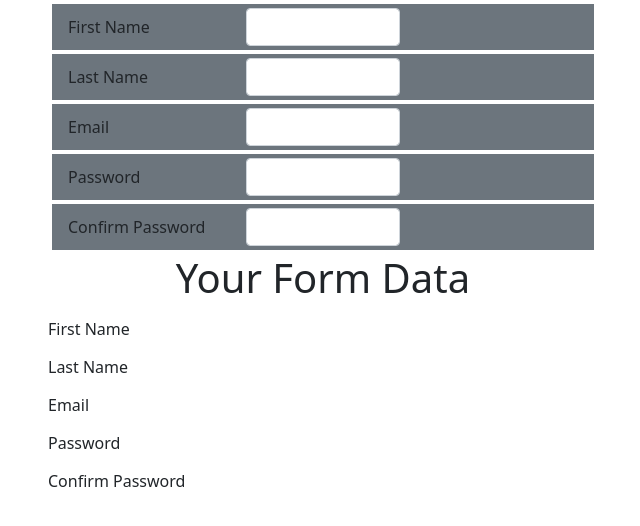
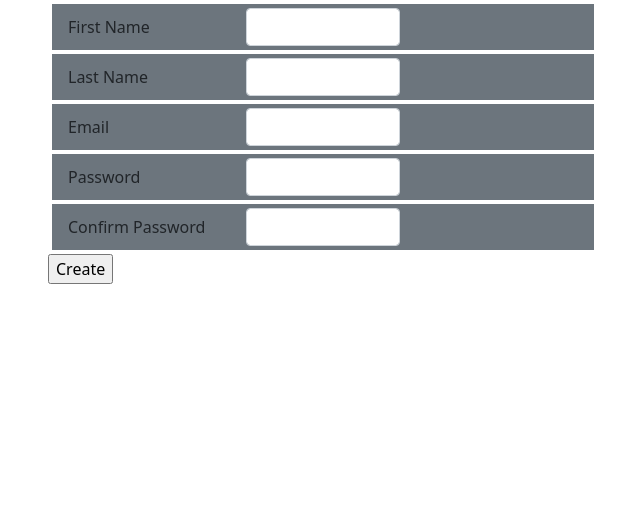
Before and after one commit to itswcl/MERN_js_hookform, a React (Create React App) app: page / in a window 1280 px wide. Shown: the top 526 px of the page, without its empty margins (317-957 px from the left). Built offline with nearby package versions, Linux system fonts and the light colour scheme.

Commit message:
update validation need to update for submit

```diff
--- a/src/components/UserForm.js
+++ b/src/components/UserForm.js
@@ -2,80 +2,148 @@ import React, { useState } from 'react'
 
 const UserForm = (props) => {
     const [firstName, setFirstName] = useState("")
+    const [firstNameError, setFNerror] = useState("")
+
     const [lastName, setLastName] = useState("")
+    const [lastNameError, setLNerror] = useState("")
+
     const [email, setEmail] = useState("")
+    const [emailError, setEmailerror] = useState("")
+
     const [password, setPassword] = useState("")
+    const [passwordError, setPWerror] = useState("")
+
     const [confirmedPassword, setConfirmedPassword] = useState("")
+    const [conPasswordError, setConPWerror] = useState("")
 
-    // const displayForm = (e) => {
-    //     e.preventDefault();
-    //     const newUser = {firstName, lastName, email, password, confirmedPassword};
-    // }
+    const createUser = (e) => {
+        handleSubmit(e)
+
+        e.preventDefault();
+        if (firstNameError || lastNameError || emailError || passwordError || conPasswordError) {
+            console.log("error")
+        } else {
+            const newUser = { firstName, lastName, email, password, confirmedPassword };
+            console.log(`Welcome ${newUser.lastName}`)
+        }
+    }
+
+    const handleSubmit = (e) => {
+        const list = e.target;
+        list.filter((ele) => {
+            return ele.value !== "";
+        })
+    }
+
+    const handleName = (e) => {
+        if (e.target.id === "firstname") {
+            setFirstName(e.target.value);
+            if (e.target.value.length < 2) {
+                setFNerror("First name must be at least 2 characters")
+            } else {
+                setFNerror("");
+            }
+        } else if (e.target.id === "lastname") {
+            setLastName(e.target.value);
+            if (e.target.value.length < 2) {
+                setLNerror("Last name must be at least 2 characters")
+            } else {
+                setLNerror("");
+            }
+        }
+    }
+
+    const handleEmail = (e) => {
+        setEmail(e.target.value);
+        if (e.target.value.length < 5) {
+            setEmailerror("Email must be at least 5 characters")
+        } else {
+            setEmailerror("");
+        }
+    }
+
+    const handlePassword = (e) => {
+        setPassword(e.target.value);
+        if (e.target.value.length < 8) {
+            setPWerror("Password must be at least 8 characters")
+        } else {
+            setPWerror("");
+        }
+    }
+
+    const handleConPassword = (e) => {
+        setConfirmedPassword(e.target.value);
+        if (e.target.value.length < 8) {
+            setConPWerror("Confirm Password must be at least 8 characters")
+        } else if (e.target.value !== password) {
+            setConPWerror("Confirm Password must be same as Password")
+        } else {
+            setConPWerror("");
+        }
+    }
 
     return (
         <>
-            <form className='mx-auto' style={{width: "550px"}}>
+            <form onSubmit={createUser} className='mx-auto' style={{ width: "550px" }}>
                 <div className='form-group row bg-secondary p-1 m-1'>
                     <label className='col-sm-4 col-form-label'>First Name</label>
                     <div className='col-sm-4'>
-                        <input type="text" onInput={(e) => setFirstName(e.target.value)} value={firstName} className='form-control' />
+                        <input type="text" id="firstname" onChange={handleName} value={firstName} className='form-control' />
                     </div>
+                    {
+                        firstNameError
+                            ? <p style={{ color: 'yellow' }}>{firstNameError}</p>
+                            : ''
+                    }
                 </div>
                 <div className='form-group row bg-secondary p-1 m-1'>
                     <label className='col-sm-4 col-form-label'>Last Name</label>
                     <div className='col-sm-4'>
-                        <input type="text" onInput={(e) => setLastName(e.target.value)} value={lastName} className='form-control' />
+                        <input type="text" id="lastname" onChange={handleName} value={lastName} className='form-control' />
                     </div>
+                    {
+                        lastNameError
+                            ? <p style={{ color: 'yellow' }}>{lastNameError}</p>
+                            : ''
+                    }
                 </div>
                 <div className='form-group row bg-secondary p-1 m-1'>
                     <label className='col-sm-4 col-form-label'>Email</label>
                     <div className='col-sm-4'>
 
-                        <input type="text" onInput={(e) => setEmail(e.target.value)} value={email} className='form-control' />
+                        <input type="text" onChange={handleEmail} value={email} className='form-control' />
                     </div>
+                    {
+                        emailError
+                            ? <p style={{ color: 'yellow' }}>{emailError}</p>
+                            : ''
+                    }
                 </div>
                 <div className='form-group row bg-secondary p-1 m-1'>
                     <label className='col-sm-4 col-form-label'>Password</label>
                     <div className='col-sm-4'>
 
-                        <input type="password" onInput={(e) => setPassword(e.target.value)} value={password} className='form-control' />
+                        <input type="password" onInput={handlePassword} value={password} className='form-control' />
                     </div>
+                    {
+                        passwordError
+                            ? <p style={{ color: 'yellow' }}>{passwordError}</p>
+                            : ''
+                    }
                 </div>
                 <div className='form-group row bg-secondary p-1 m-1'>
                     <label className='col-sm-4 col-form-label'>Confirm Password</label>
                     <div className='col-sm-4'>
 
-                        <input type="password" onInput={(e) => setConfirmedPassword(e.target.value)} value={confirmedPassword} className='form-control' />
+                        <input type="password" onInput={handleConPassword} value={confirmedPassword} className='form-control' />
                     </div>
+                    {
+                        conPasswordError
+                            ? <p style={{ color: 'yellow' }}>{conPasswordError}</p>
+                            : ''
+                    }
                 </div>
-            </form>
-            <h1 className='text-center'>Your Form Data</h1>
-            <form className='mx-auto' style={{width: "550px"}}>
-                <div className='form-group row'>
-
-                    <label className='col-sm-4 col-form-label'>First Name</label>
-                    {firstName}
-                </div>
-                <div className='form-group row'>
-                    <label className='col-sm-4 col-form-label'>Last Name</label>
-                    {lastName}
-
-                </div>
-                <div className='form-group row'>
-                    <label className='col-sm-4 col-form-label'>Email</label>
-                    {email}
-
-                </div>
-                <div className='form-group row'>
-                    <label className='col-sm-4 col-form-label'>Password</label>
-                    {password}
-
-                </div>
-                <div className='form-group row'>
-                    <label className='col-sm-4 col-form-label'>Confirm Password</label>
-                    {confirmedPassword}
-
-                </div>
+                <input type="submit" value="Create"></input>
             </form>
         </>
     )
```
